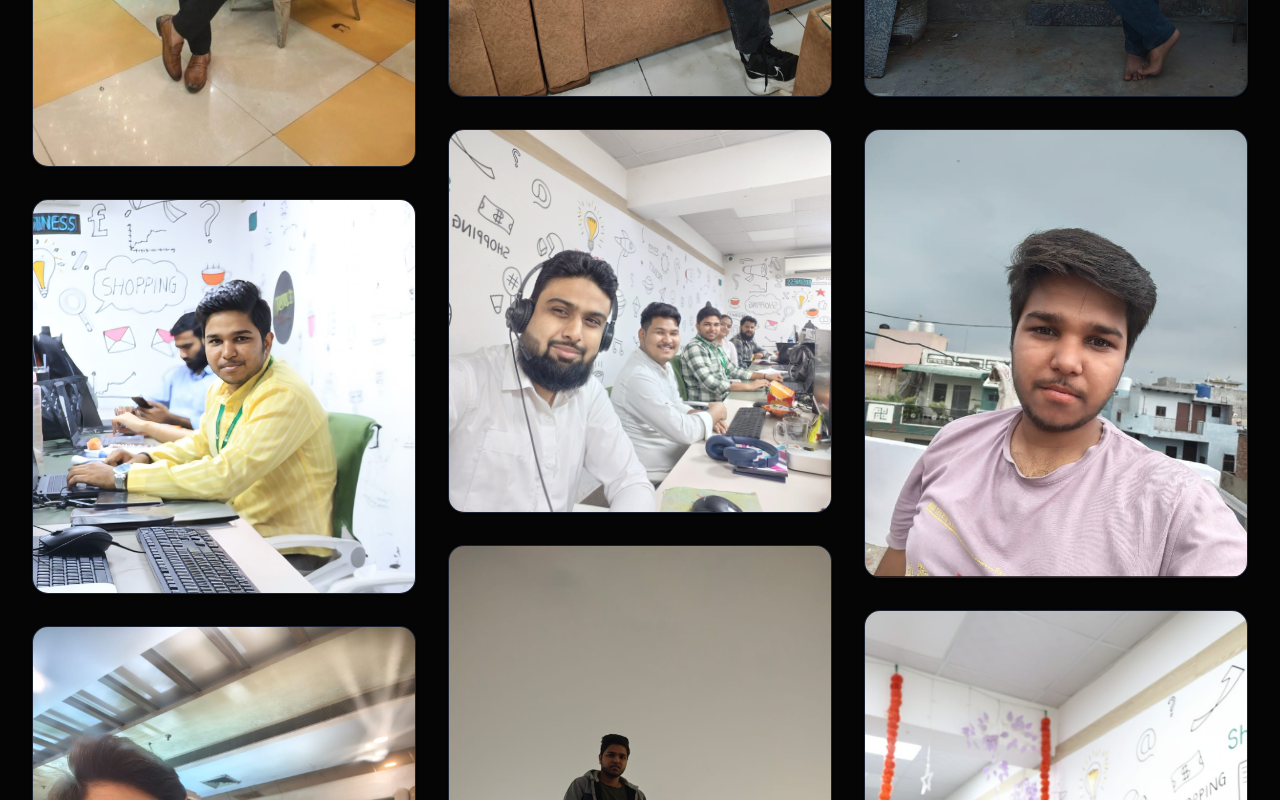
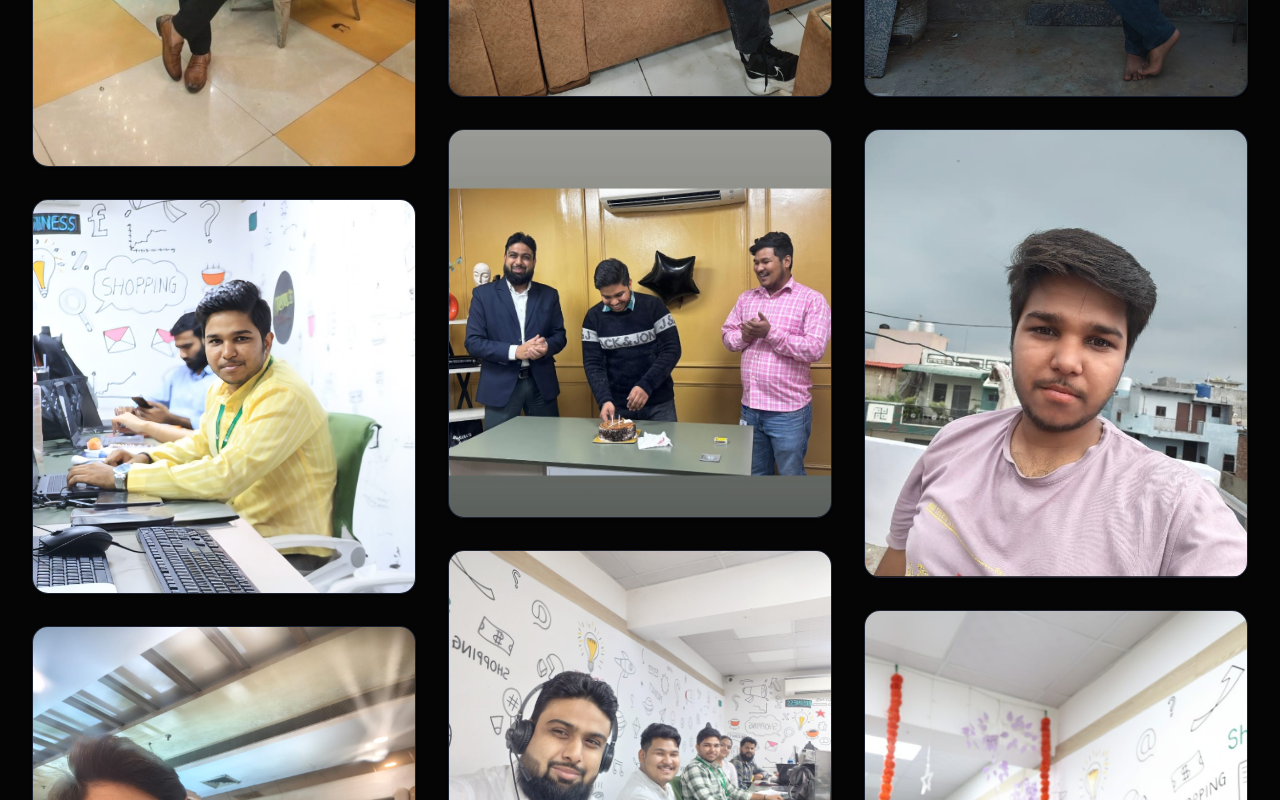
Before and after one commit to mohit16161600/profile-in-next, a Next.js app: page /profile in a window 1280 px wide. Shown: the part 1520-2320 px from the top of the page. Built offline with nearby package versions, Linux system fonts and the light colour scheme.

Commit message:
feat: Implement profile page with image gallery, social links, and SEO metadata.

```diff
--- a/src/app/profile/page.tsx
+++ b/src/app/profile/page.tsx
@@ -15,6 +15,7 @@ const galleryImages = [
     { src: '/assets/mohit-koli-software-engineer-9.jpg', alt: 'Software Engineer', size: 'medium' },
     { src: '/assets/mohit-koli-tech-creator-2.jpg', alt: 'Tech Creator', size: 'large' },
     { src: '/assets/mohit-koli-laravel-php-developer-31.jpeg', alt: 'Laravel & PHP Developer', size: 'medium' },
+    { src: '/assets/mohit-koli-laravel-developer-12.jpg', alt: 'Laravel Developer', size: 'medium' },
     { src: '/assets/mohit-koli-tech-speaker-33.jpeg', alt: 'Tech Speaker', size: 'medium' },
     { src: '/assets/mohit-koli-web-development-agency-34.jpeg', alt: 'Web Development Agency', size: 'large' },
     { src: '/assets/mohit-koli-top-rated-coder-india-35.jpeg', alt: 'Top Rated Coder in India', size: 'wide' },
@@ -23,7 +24,6 @@ const galleryImages = [
     { src: '/assets/mohit-koli-instagram-23.jpg', alt: 'Instagram Vibe', size: 'medium' },
     { src: '/assets/mohit-koli-web-design-8.jpg', alt: 'Web Design', size: 'wide' },
     { src: '/assets/mohit-koli-vlogger-10.jpg', alt: 'Vlogging', size: 'medium' },
-    { src: '/assets/mohit-koli-laravel-developer-12.jpg', alt: 'Laravel Developer', size: 'medium' },
     { src: '/assets/mohit-koli-backend-guru-14.jpg', alt: 'Backend Expert', size: 'medium' },
     { src: '/assets/mohit-koli-web-projects-16.jpg', alt: 'Web Projects', size: 'medium' },
     { src: '/assets/mohit-koli-coding-life-17.jpg', alt: 'Coding Life', size: 'medium' },
```
